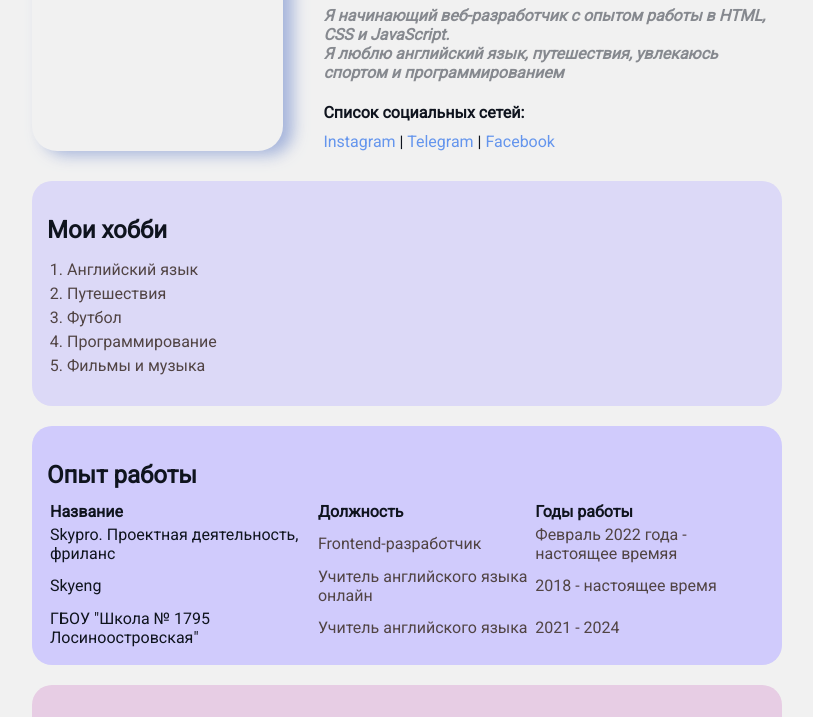
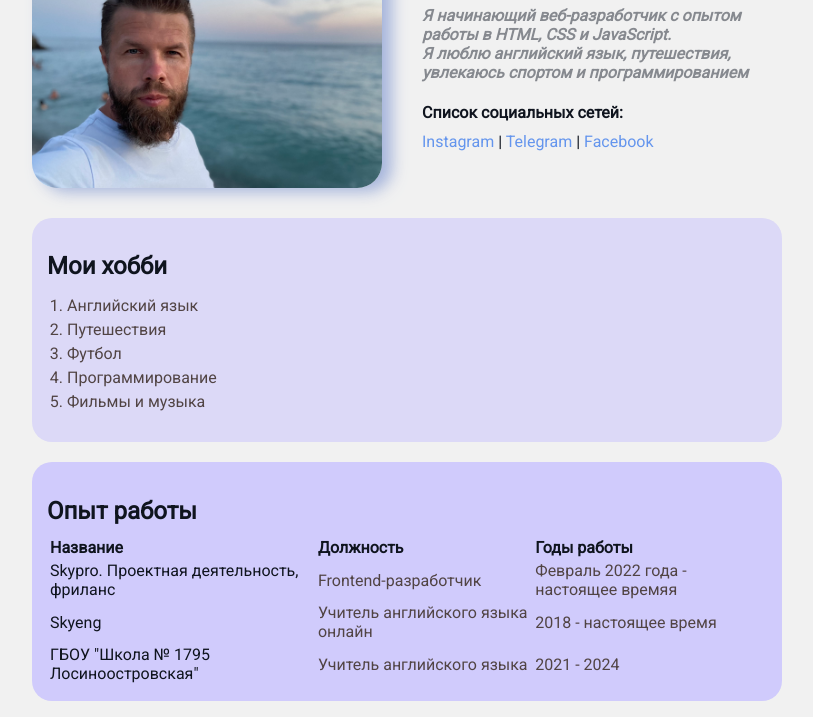
Before and after one commit to DmitriiTheBest/myresume, a plain HTML site: page index.html in a window 1280 px wide. Shown: the part 113-830 px from the top of the page, without its empty margins (233-1046 px from the left). Drawn offline with Linux system fonts and the light colour scheme; the site is published under a folder, as on GitHub Pages, so addresses that start at the root find nothing.

Commit message:
change image path

```diff
--- a/index.html
+++ b/index.html
@@ -21,7 +21,7 @@
   <body>
     <div class="container">
       <div class="info">
-        <img class="avatar" src="/img/IMG_0653.jpeg" alt="Дмитрий Сасс" />
+        <img class="avatar" src="img/IMG_0653.jpeg" alt="Дмитрий Сасс" />
 
         <div class="info-text">
           <h1>Дмитрий Сасс</h1>
```
